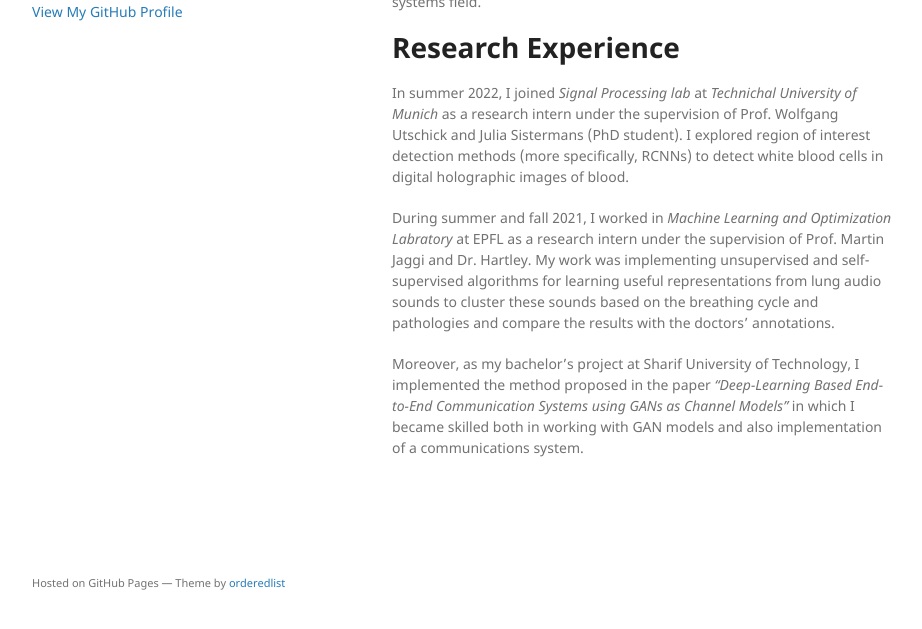
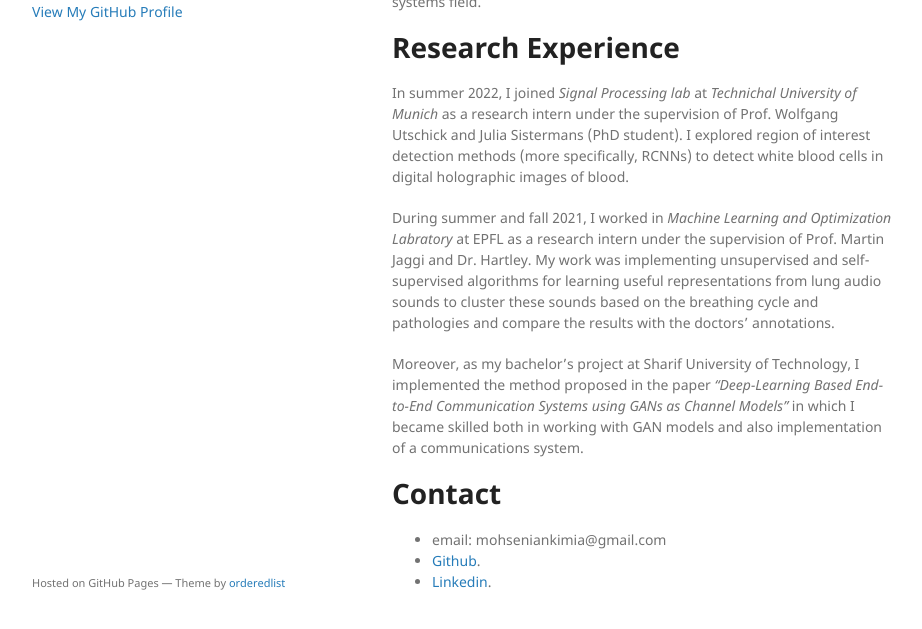
Before and after one commit to KimiaMohsenian/KimiaMohsenian.github.io, a Jekyll site: the page built from index.md, in a window 1280 px wide and 997 px high, cut to the strip 335-964 px from the top of the window. Shown: the whole strip, without its empty margins (178-1100 px from the left). Built offline with Jekyll 4.4.1, drawn with Linux system fonts in a browser that asks for light colours; the repository's description, which GitHub fills in, is left out; our own code applies the rules of GitHub Pages for plain Markdown files.

Commit message:
Update index.md

```diff
--- a/index.md
+++ b/index.md
@@ -19,3 +19,9 @@ In summer 2022, I joined _Signal Processing lab_ at _Technichal University of Mu
 During summer and fall 2021, I worked in _Machine Learning and Optimization Labratory_ at EPFL as a research intern under the supervision of Prof. Martin Jaggi and Dr. Hartley. My work was implementing unsupervised and self-supervised algorithms for learning useful representations from lung audio sounds to cluster these sounds based on the breathing cycle and pathologies and compare the results with the doctors’ annotations.
 
 Moreover, as my bachelor's project at Sharif University of Technology, I implemented the method proposed in the paper _“Deep-Learning Based End-to-End Communication Systems using GANs as Channel Models”_  in which I became skilled both in working with GAN models and also implementation of a communications system.
+
+# Contact
+
+*   email: mohseniankimia@gmail.com
+*   [Github](./https://www.linkedin.com/in/kimia-mohsenian-a0aa2a1b0/).
+*   [Linkedin](./https://www.linkedin.com/in/kimia-mohsenian-a0aa2a1b0/).
```
